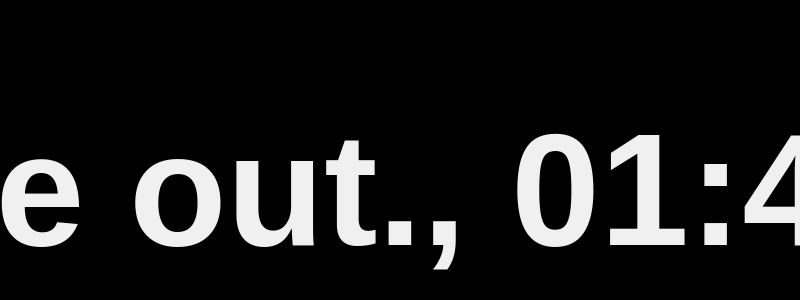
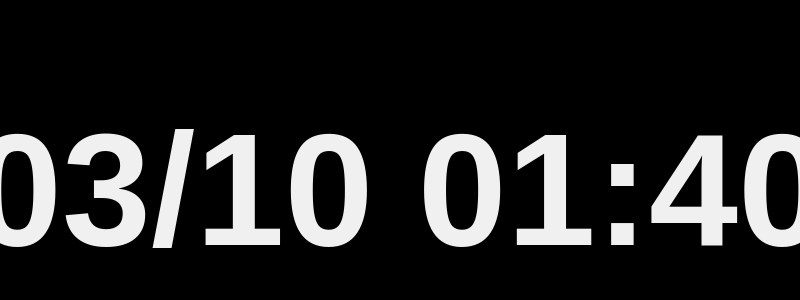
Before and after one commit to gustavovaliati/cron-display, an Electron app: page index.html in a window 800 px wide. Shown: the part 500-800 px from the top of the page. Drawn offline with Linux system fonts and the light colour scheme.

Commit message:
Adjust current date

```diff
--- a/index.html
+++ b/index.html
@@ -270,12 +270,14 @@
         function displayCurrentTime() {
             setInterval(() => {
                 const now = new Date();
-                const currentDate = now.toLocaleDateString("pt-BR", {
-                    month: "short",
-                    day: "numeric",
-                })
-                const currentTime = now.toLocaleTimeString("pt-BR", { hour: "2-digit", minute: "2-digit" });
-                document.getElementById('currentTime').textContent = `${currentDate}, ${currentTime}H`;
+
+                const day = String(now.getDate()).padStart(2, '0');
+                const month = String(now.getMonth() + 1).padStart(2, '0'); // Months are 0-indexed
+                // const month = now.toLocaleString('default', { month: 'short' }); // Get the 3-letter month abbreviation
+                const hours = String(now.getHours()).padStart(2, '0');
+                const minutes = String(now.getMinutes()).padStart(2, '0');
+
+                document.getElementById('currentTime').textContent = `${day}/${month} ${hours}:${minutes}`;
             }, 1000);
         }
     </script>
```
